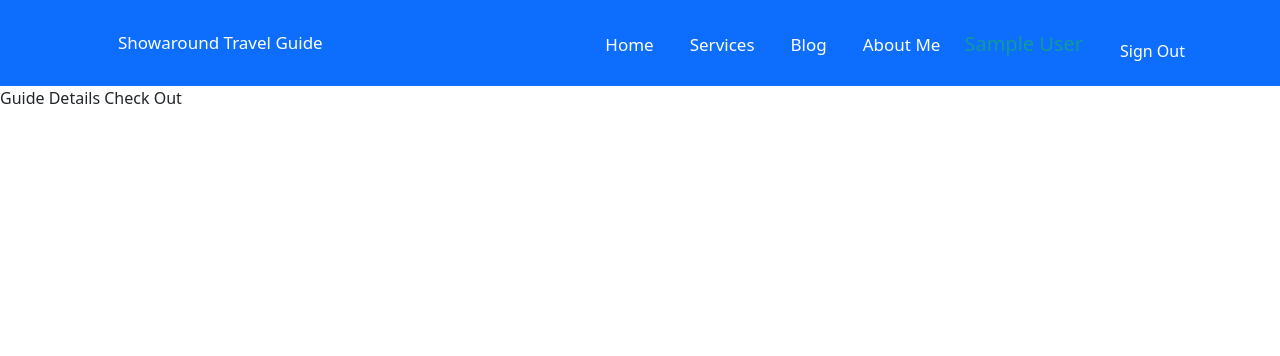
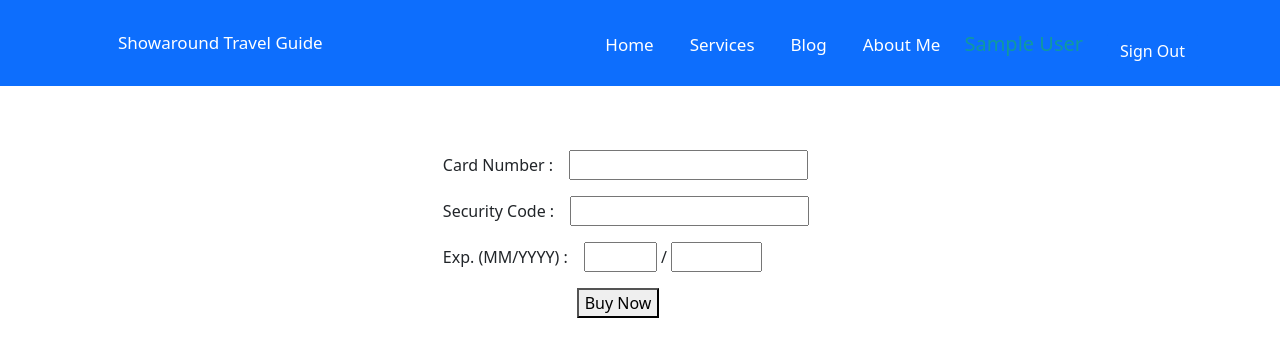
Before and after one commit to Nijumdip/showaround-travel-guide-client-assignment-10, a React (Create React App) app: page /checkout in a window 1280 px wide. Shown: the top 356 px of the page. Built offline with nearby package versions, Linux system fonts and the light colour scheme; no server answers; sample sign-in values are in the browser's storage.

Commit message:
check out page style

```diff
--- a/src/Components/Pages/CheckOut/CheckOut.js
+++ b/src/Components/Pages/CheckOut/CheckOut.js
@@ -1,9 +1,34 @@
 import React from 'react';
 
 const CheckOut = () => {
+    const handleSubmit = (event) => {
+        event.preventDefault();
+    }
     return (
-        <div>
-            Guide Details  Check Out
+        <div className='container m-5 d-flex flex-column justify-content-center align-items-center'>
+
+        <form onSubmit={handleSubmit} method="POST" id="checkout-form">
+
+          <div className ="my-3">
+              <label className ="mx-3" for="creditCard">Card Number : </label>
+              <input type="text" name="creditCard" id="creditCard" />
+          </div>
+
+          <div className ="my-3">
+              <label className ="mx-3" for="cvv">Security Code : </label>
+              <input type="text" name="cvv" id="cvv" />
+          </div>
+
+          <div className ="my-3">
+            <label className ="mx-3" for="Expiration">Exp. (MM/YYYY) : </label>
+              <input type="text" name="exp-month" id="exp-month" size="2" />
+              <span> / </span>
+              <input type="text" name="exp-year" id="exp-year" size="4" />
+          </div>
+          <div className="d-flex flex-column justify-content-center align-items-center">
+          <button type="submit" id="submit-button">Buy Now</button>
+          </div>
+        </form>
         </div>
     );
 };
```
